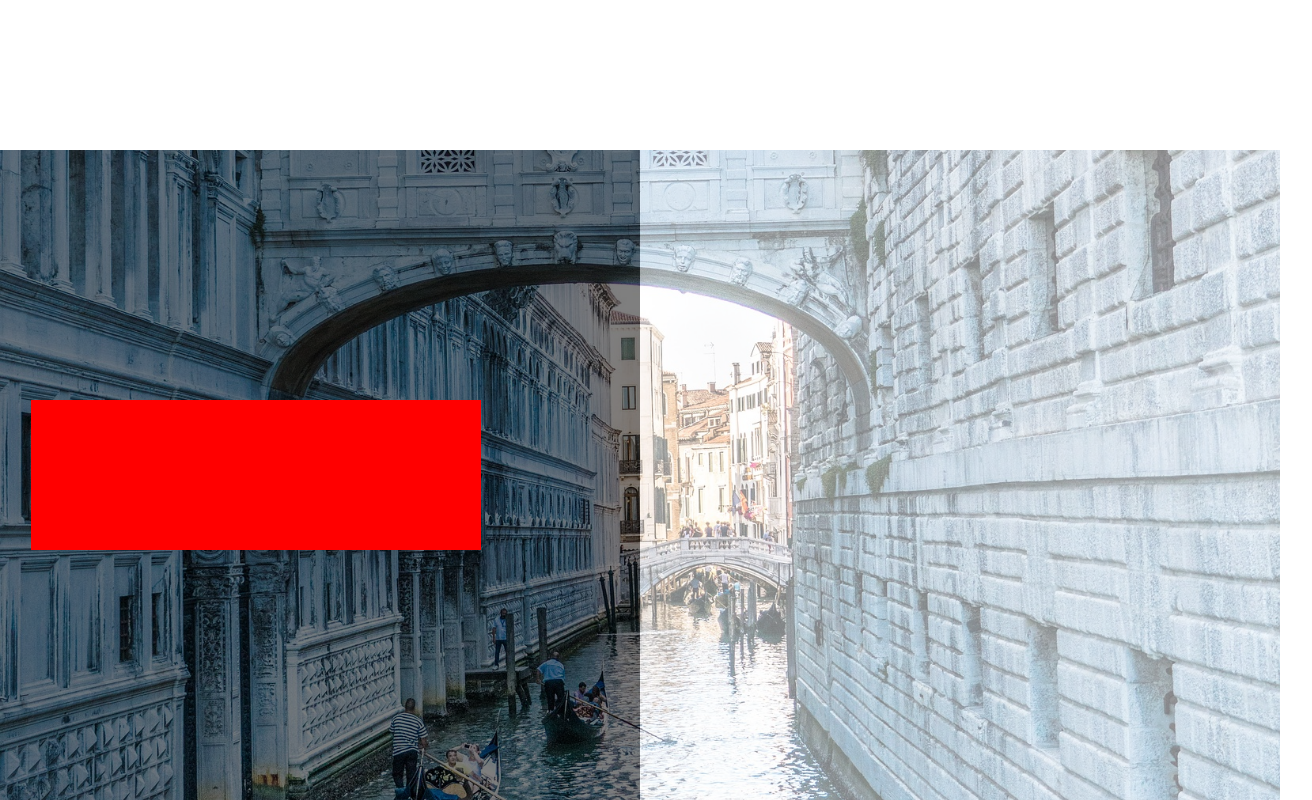
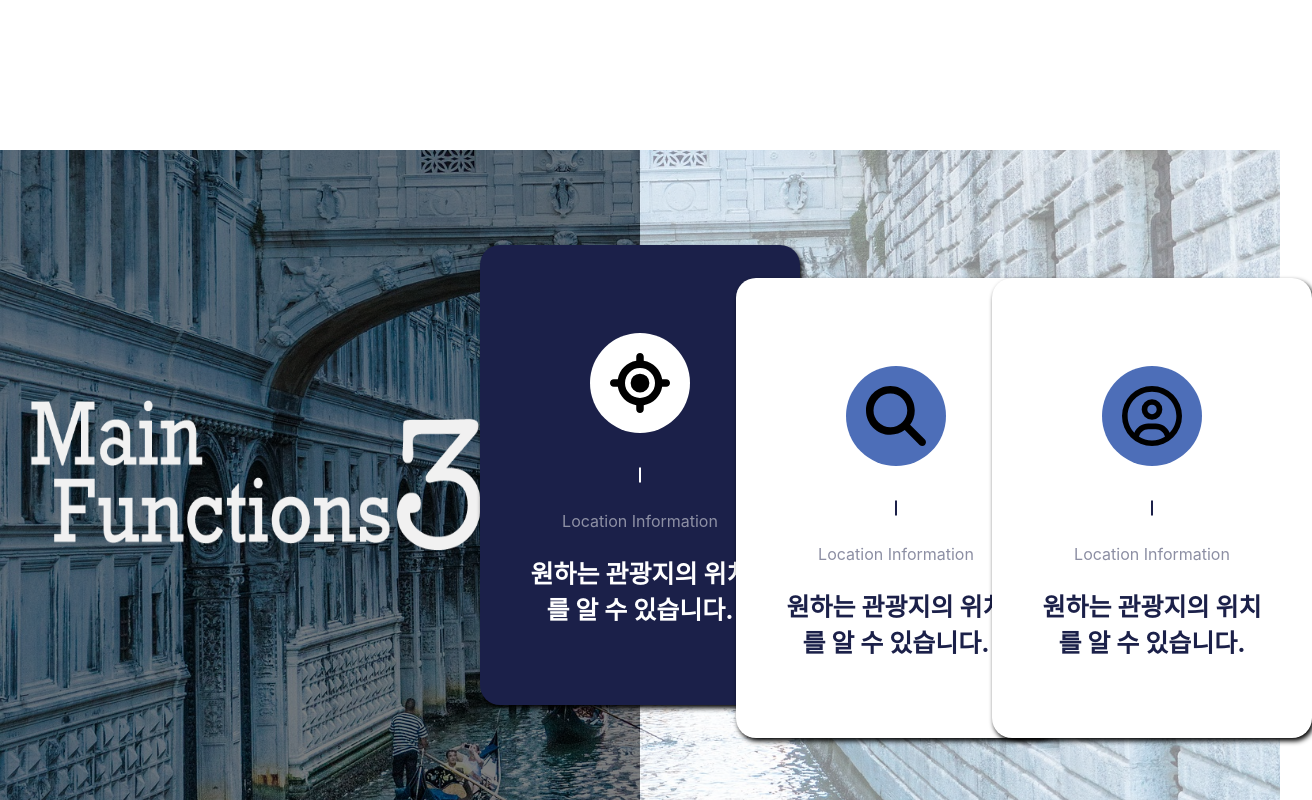
Before and after one commit to ykkc21/Capstone, a React (Create React App) app in the folder project/: page / in a window 1280 px wide. Shown: the part 1730-2530 px from the top of the page, 1312 px wide, since content can reach past the window. Built offline with nearby package versions, Linux system fonts and the light colour scheme.

Commit message:
commit
commit

```diff
--- a/project/src/constants/SubAbout.jsx
+++ b/project/src/constants/SubAbout.jsx
@@ -1,5 +1,11 @@
 import { React, Fragment } from "react";
 import style from "../styles/SubAbout.module.css";
+import { FontAwesomeIcon } from "@fortawesome/react-fontawesome";
+import {
+  faMagnifyingGlass,
+  faLocationCrosshairs,
+} from "@fortawesome/free-solid-svg-icons";
+import { faCircleUser } from "@fortawesome/free-regular-svg-icons";
 
 const SubAbout = () => {
   return (
@@ -10,6 +16,33 @@ const SubAbout = () => {
           <div className={`${style.black}`}></div>
         </div>
         <div className={style.mainbox}>
+          <div className={`${style.funbox} ${style.map}`}>
+            <div className={style.fun_img}>
+              <FontAwesomeIcon
+                className={style.fun_img}
+                icon={faLocationCrosshairs}
+              />
+            </div>
+            <p>Location Information</p>
+            <h1>원하는 관광지의 위치를 알 수 있습니다.</h1>
+          </div>
+          <div className={`${style.funbox} ${style.search}`}>
+            <div className={style.fun_img}>
+              <FontAwesomeIcon
+                className={style.fun_img}
+                icon={faMagnifyingGlass}
+              />
+            </div>
+            <p>Location Information</p>
+            <h1>원하는 관광지의 위치를 알 수 있습니다.</h1>
+          </div>
+          <div className={`${style.funbox} ${style.user}`}>
+            <div className={style.fun_img}>
+              <FontAwesomeIcon className={style.fun_img} icon={faCircleUser} />
+            </div>
+            <p>Location Information</p>
+            <h1>원하는 관광지의 위치를 알 수 있습니다.</h1>
+          </div>
           <div className={`${style.white}`}></div>
         </div>
       </div>
--- a/project/src/styles/SubAbout.module.css
+++ b/project/src/styles/SubAbout.module.css
@@ -23,13 +23,14 @@
 .SubAbout > .mainbox > h1 {
   width: 450px;
   height: 150px;
-  background-color: red;
   display: block;
   z-index: 10;
   position: absolute;
   top: 50%;
   left: 40%;
   transform: translate(-50%, -50%);
+  background-image: url("../assets/img/Main\ \ Functions.png");
+  background-size: 100% 100%;
 }
 
 .SubAbout > .mainbox > .white {
@@ -37,4 +38,180 @@
   height: 100%;
   background-color: white;
   opacity: 0.5;
+  position: relative;
 }
+
+.SubAbout > .mainbox > .funbox {
+  position: absolute;
+  width: 320px;
+  height: 460px;
+  display: block;
+  z-index: 10;
+  box-shadow: 2px 3px 5px #000;
+  border-radius: 20px;
+}
+
+.map {
+  top: 50%;
+  left: 0%;
+  transform: translate(-50%, -50%);
+  background-color: #1b2049;
+}
+
+.map::after {
+  content: "";
+  position: absolute;
+  top: 50%;
+  left: 50%;
+  transform: translate(-50%, -50%);
+  display: block;
+  width: 2px;
+  height: 15px;
+  background-color: #fff;
+}
+
+.map > .fun_img {
+  width: 100px;
+  height: 100px;
+  background-color: #fff;
+  border-radius: 100%;
+  position: absolute;
+  top: 30%;
+  left: 50%;
+  transform: translate(-50%, -50%);
+}
+.map > .fun_img > svg {
+  position: absolute;
+  top: 50%;
+  left: 50%;
+  transform: translate(-50%, -50%);
+  font-size: 60px;
+}
+.map > p {
+  position: absolute;
+  top: 60%;
+  left: 50%;
+  transform: translate(-50%, -50%);
+  color: #fff;
+  opacity: 0.5;
+}
+.map > h1 {
+  position: absolute;
+  top: 75%;
+  left: 50%;
+  transform: translate(-50%, -50%);
+  color: #fff;
+  text-align: center;
+  font-size: 25px;
+  width: 230px;
+}
+.search {
+  top: 55%;
+  left: 40%;
+  transform: translate(-50%, -50%);
+  background-color: #fff;
+}
+.search::after {
+  content: "";
+  position: absolute;
+  top: 50%;
+  left: 50%;
+  transform: translate(-50%, -50%);
+  display: block;
+  width: 2px;
+  height: 15px;
+  background-color: #1b2049;
+}
+
+.search > .fun_img {
+  width: 100px;
+  height: 100px;
+  background-color: #4d6eb8;
+  border-radius: 100%;
+  position: absolute;
+  top: 30%;
+  left: 50%;
+  transform: translate(-50%, -50%);
+}
+.search > .fun_img > svg {
+  position: absolute;
+  top: 50%;
+  left: 50%;
+  transform: translate(-50%, -50%);
+  font-size: 60px;
+}
+
+.search > p {
+  position: absolute;
+  top: 60%;
+  left: 50%;
+  transform: translate(-50%, -50%);
+  color: #1b2049;
+  opacity: 0.5;
+}
+.search > h1 {
+  position: absolute;
+  top: 75%;
+  left: 50%;
+  transform: translate(-50%, -50%);
+  color: #1b2049;
+  text-align: center;
+  font-size: 25px;
+  width: 230px;
+}
+
+.user {
+  top: 55%;
+  left: 80%;
+  transform: translate(-50%, -50%);
+  background-color: #fff;
+}
+.user::after {
+  content: "";
+  position: absolute;
+  top: 50%;
+  left: 50%;
+  transform: translate(-50%, -50%);
+  display: block;
+  width: 2px;
+  height: 15px;
+  background-color: #1b2049;
+}
+
+.user > .fun_img {
+  width: 100px;
+  height: 100px;
+  background-color: #4d6eb8;
+  border-radius: 100%;
+  position: absolute;
+  top: 30%;
+  left: 50%;
+  transform: translate(-50%, -50%);
+}
+
+.user > .fun_img > svg {
+  position: absolute;
+  top: 50%;
+  left: 50%;
+  transform: translate(-50%, -50%);
+  font-size: 60px;
+}
+
+.user > p {
+  position: absolute;
+  top: 60%;
+  left: 50%;
+  transform: translate(-50%, -50%);
+  color: #1b2049;
+  opacity: 0.5;
+}
+.user > h1 {
+  position: absolute;
+  top: 75%;
+  left: 50%;
+  transform: translate(-50%, -50%);
+  color: #1b2049;
+  text-align: center;
+  font-size: 25px;
+  width: 230px;
+}
```
Also changed, not shown: project/src/components/footer.jsx (added, +7 -0 lines).
